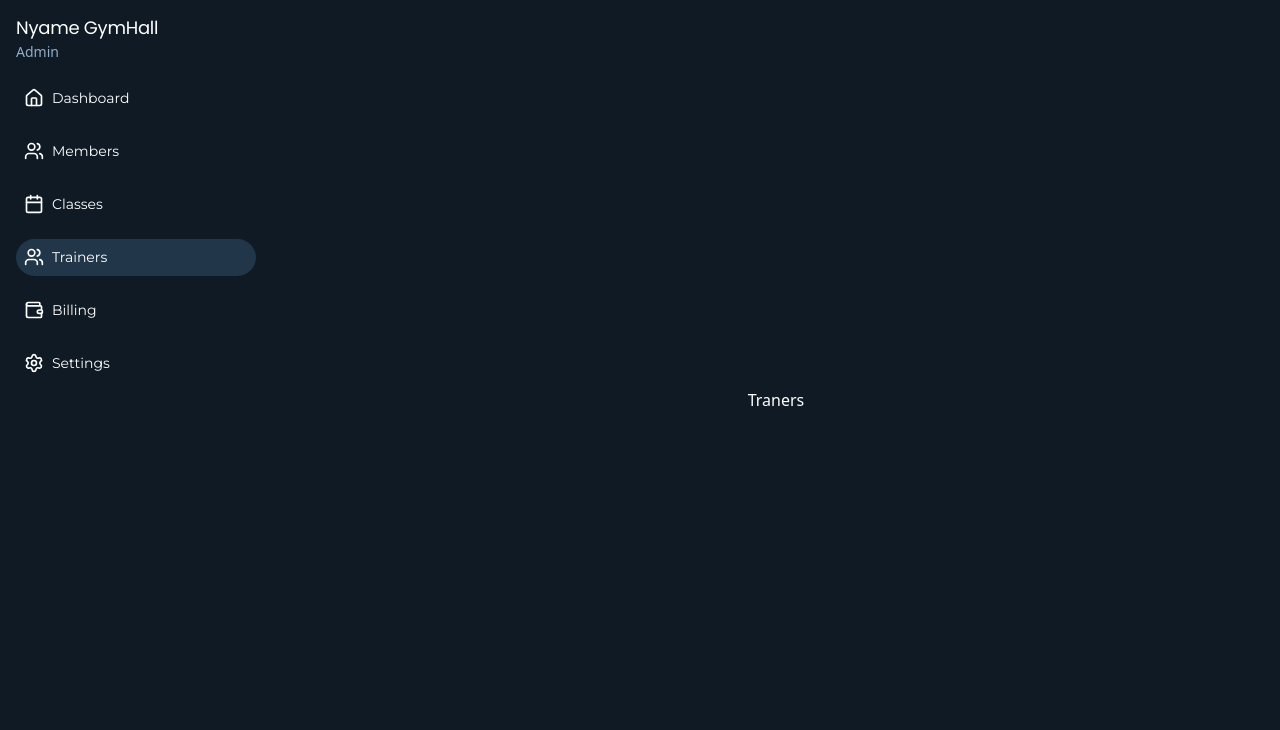
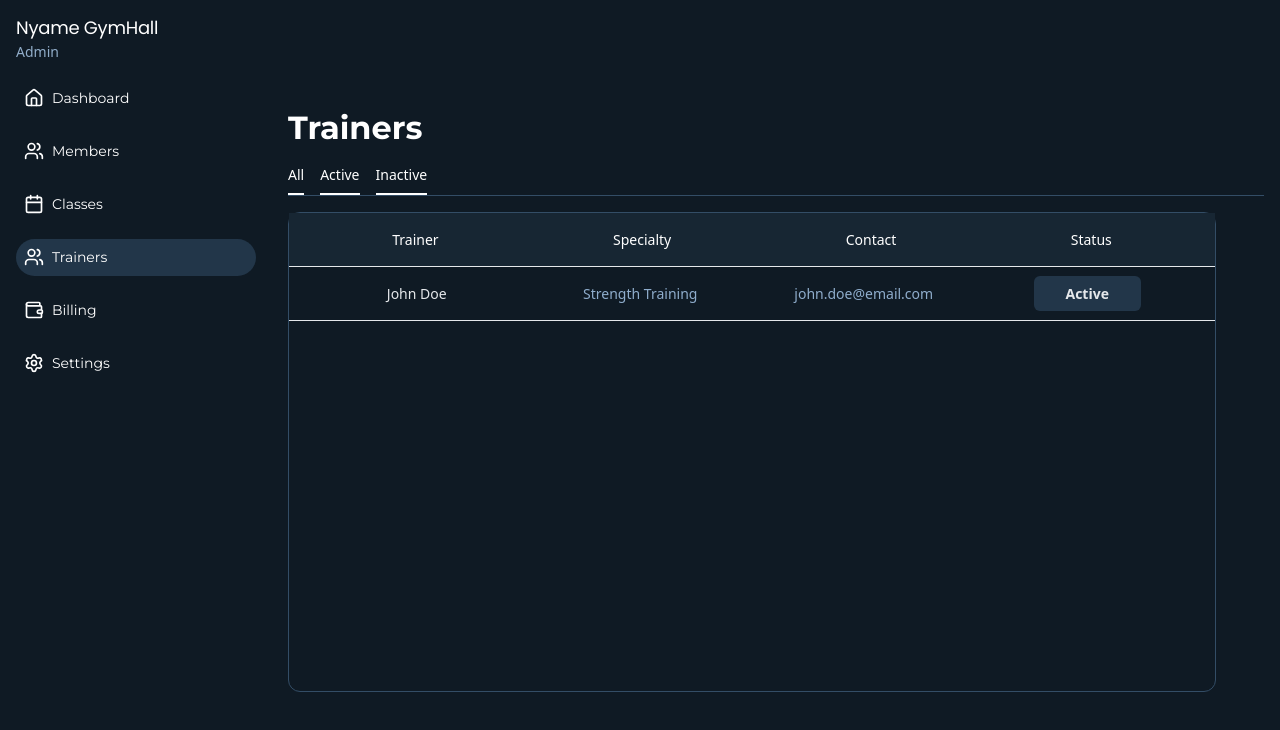
Before and after one commit to mafindijr/Gym-Management-System, a React (Vite) app: page /trainers in a window 1280 px wide. Shown: the top 730 px of the page. Built offline with nearby package versions, Linux system fonts and the light colour scheme.

Commit message:
feat: create the traners data nad table

```diff
--- a/src/pages/trainers.jsx
+++ b/src/pages/trainers.jsx
@@ -1,16 +1,58 @@
-import React from 'react'
+import React, { useState } from 'react'
 
 export default function TrainersPage() {
+  const [data, setData] = useState([
+    {
+      trainer: "John Doe",
+      specialty: "Strength Training",
+      contact: "john.doe@email.com",
+      status: "Active"
+    }
+  ]);
+
   return (
     <>
-        <div>
-          <div>
-            <h1>Traners</h1>
-          </div>
-          <div>
-            <div></div>
+      <main className='flex flex-col col-span-4 gap-4 w-full'>
+        <div className='flex justify-between items-center'>
+          <div className='flex flex-col gap-4'>
+            <h1 className='text-[32px] leading-[40px] font-bold font-montserrat'>Trainers</h1>
           </div>
         </div>
+
+        <div className='flex flex-col gap-4 text-[14px] leading-[21px]'>
+          <div className='inline-flex gap-4 border-b-1 border-[#334d66]'>
+            <span className='border-b-2 pb-2'>All</span>
+            <span className='border-b-2 pb-2'>Active</span>
+            <span className='border-b-2 pb-2'>Inactive</span>
+          </div>
+          <div className="w-[928px] h-[480px] flex flex-col border-1 inset-1 border-[#334d66] rounded-[12px]">
+            <div className='flex justify-around items-center bg-[#172633] p-4 border-[#e5e8eb] border-b-1'>
+              <div><span>Trainer</span></div>
+              <div><span>Specialty</span></div>
+              <div><span>Contact</span></div>
+              <div><span>Status</span></div>
+            </div>
+            <div id="tableBody" className="">
+              {data.map((item, index) => (
+                <div key={index} className='flex justify-around items-center text-[#8fadcc] p-4 border-[#e5e8eb] border-b-1'>
+                  <div className="w-[185px] text-center text-[#e5e8eb]">
+                    <span>{item.trainer}</span>
+                  </div>
+                  <div className="w-[185px] text-center">
+                    <span>{item.specialty}</span>
+                  </div>
+                  <div className="w-[185px] text-center">
+                    <span>{item.contact}</span>
+                  </div>
+                  <div className="w-[185px] text-center">
+                    <span className="bg-[#223649] px-8 py-2 font-semibold rounded-md cursor-pointer text-[#e5e8eb]">{item.status}</span>
+                  </div>
+                </div>
+              ))}
+            </div>
+          </div>
+        </div>
+      </main>
     </>
   )
 }
```
